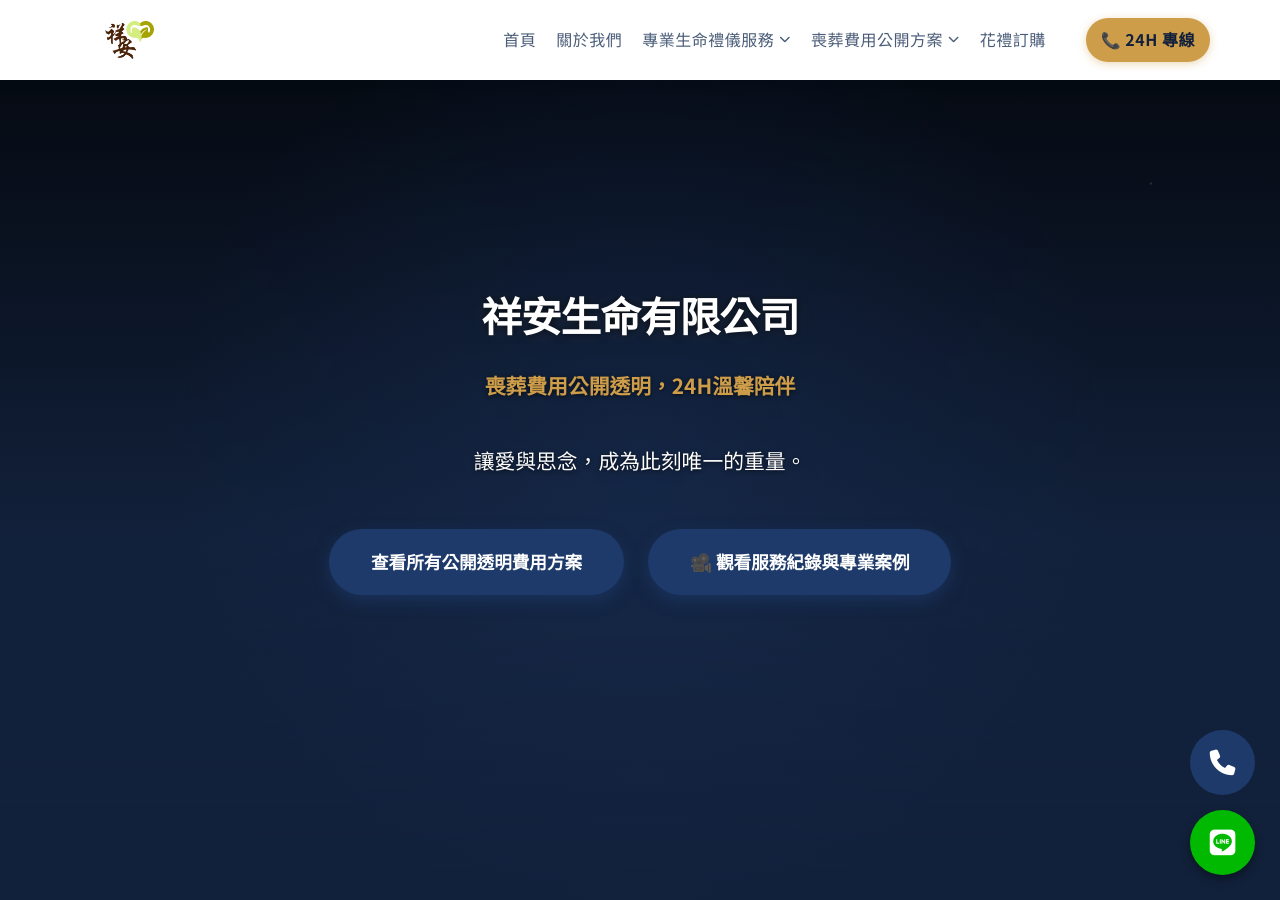
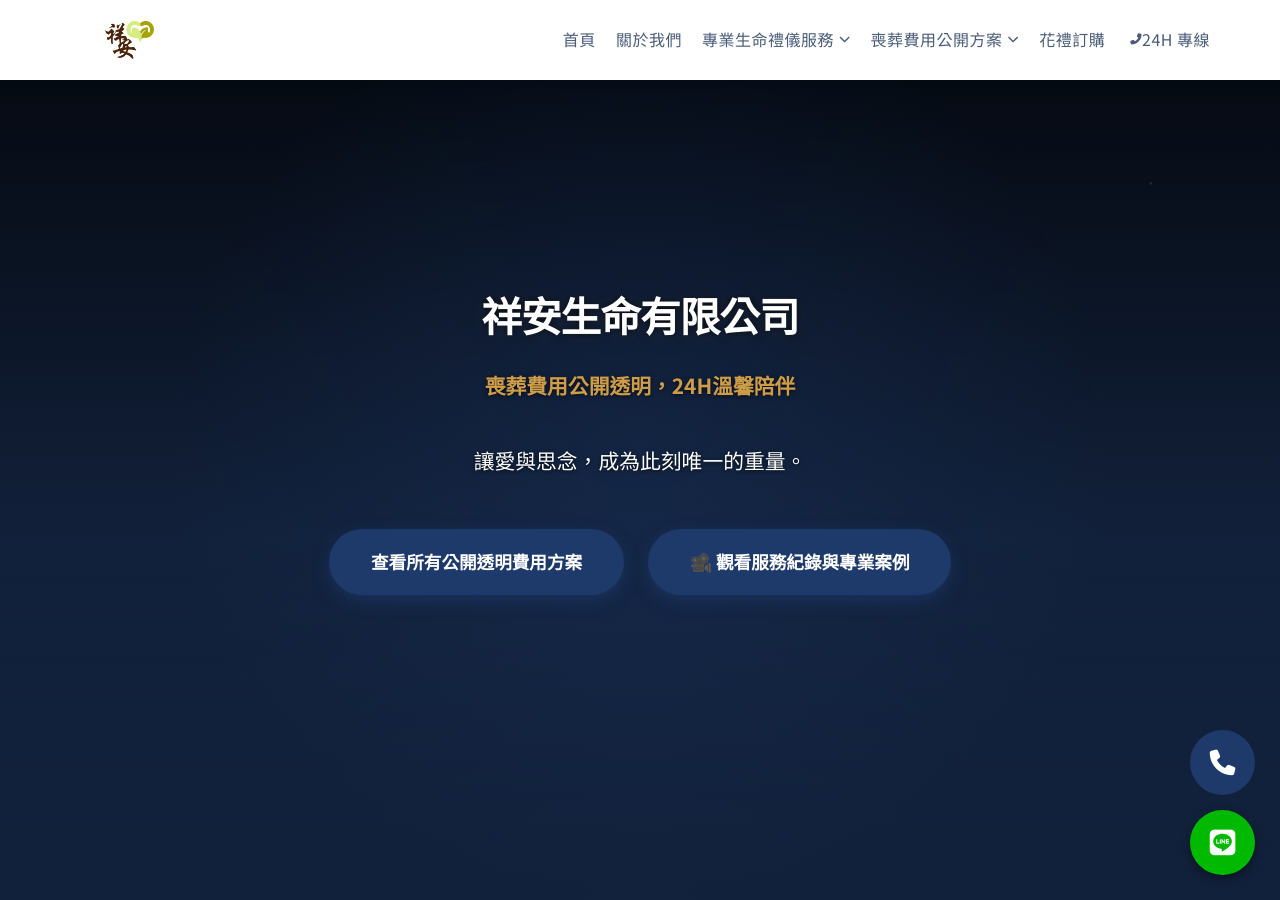
Before and after one commit to Shiangan/Shiangan, a Jekyll site: the page index.html, which Jekyll copies as it is, in a window 1280 px wide and 900 px high. Built offline with Jekyll 4.4.1, drawn with Linux system fonts in a browser that asks for light colours; some web fonts are replaced.

Commit message:
Update index.html

```diff
--- a/index.html
+++ b/index.html
@@ -119,7 +119,7 @@
 </head>
 
 <body>
-    <header class="main-header" role="banner">
+ <header class="main-header" role="banner">
     <div class="header-container container">
         <div class="logo">
             <a href="index.html" title="祥安生命有限公司 - 回到首頁">
@@ -129,27 +129,27 @@
 
         <nav class="main-nav" id="main-nav" role="navigation">
             <ul role="menubar">
-                <li role="menuitem"><a href="index.html">首頁</a></li>
-                <li role="menuitem"><a href="about.html">關於我們</a></li>
+                <li role="menuitem"><a href="index.html" class="nav-link">首頁</a></li>
+                <li role="menuitem"><a href="about.html" class="nav-link">關於我們</a></li>
 
                 <li class="dropdown" role="menuitem" aria-haspopup="true">
-                    <a href="services.html" class="dropdown-toggle">專業生命禮儀服務 <i class="fas fa-chevron-down"></i></a>
+                    <a href="services.html" class="dropdown-toggle nav-link">專業生命禮儀服務 <i class="fas fa-chevron-down"></i></a>
                     <div class="submenu-container">
                         <ul class="submenu">
-                            <li class="submenu-title">依宗教信仰分類</li>
+                            <li class="submenu-heading">依宗教信仰分類</li>
                             <li><a href="services.html#buddhist-taoist">中式禮儀 (佛/道)</a></li>
                             <li><a href="services.html#western-etiquette">西式禮儀 (基/天)</a></li>
                             <li><a href="services.html#japanese-etiquette">日式禮儀</a></li>
                             <li><a href="services.html#customized-etiquette">客製化禮儀</a></li>
                             <li class="submenu-separator"></li>
-                            <li class="submenu-title">環保永續</li>
+                            <li class="submenu-heading">環保永續</li>
                             <li><a href="services.html#eco-burial">環保葬/樹葬專區</a></li>
                         </ul>
                     </div>
                 </li>
 
                 <li class="dropdown" role="menuitem" aria-haspopup="true">
-                    <a href="plans.html" class="dropdown-toggle">喪葬費用公開方案 <i class="fas fa-chevron-down"></i></a>
+                    <a href="plans.html" class="dropdown-toggle nav-link">喪葬費用公開方案 <i class="fas fa-chevron-down"></i></a>
                     <div class="submenu-container">
                         <ul class="submenu">
                             <li><a href="plans.html#basic">國民契約 6.8萬</a></li>
@@ -160,14 +160,17 @@
                     </div>
                 </li>
 
-                <li role="menuitem"><a href="order.html">花禮訂購</a></li>
-                <li class="contact-nav" role="menuitem">
-                    <a href="tel:+886978583699"><strong>📞 24H 專線</strong></a>
+                <li role="menuitem"><a href="order.html" class="nav-link">花禮訂購</a></li>
+
+                <li class="contact-nav-item" role="menuitem">
+                    <a href="tel:+886978583699" class="nav-link emergency-link">
+                        <i class="fas fa-phone-alt"></i> 24H 專線
+                    </a>
                 </li>
             </ul>
         </nav>
 
-        <button class="menu-toggle" id="menu-toggle" aria-label="切換導覽選單">
+        <button class="menu-toggle" id="menu-toggle" aria-label="切換導覽選單" aria-expanded="false">
             <span class="bar"></span>
             <span class="bar"></span>
             <span class="bar"></span>
```
